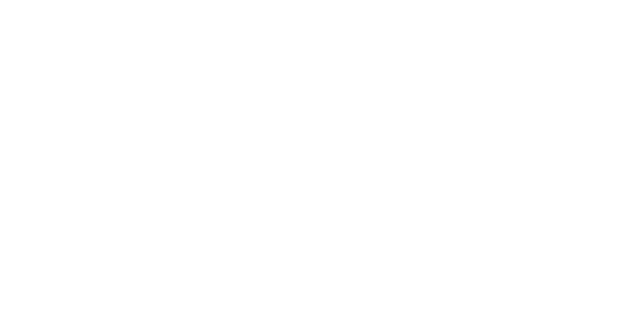
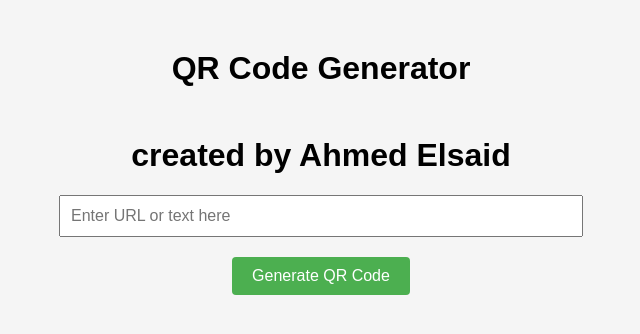
Before and after one commit to a0-0/qr-code-generator, a plain HTML site: page index.html in a window 1280 px wide. Shown: the whole page, without its empty margins (319-959 px from the left). Drawn offline with Linux system fonts and the light colour scheme.

Commit message:
2nd commit

```diff
--- a/index.html
+++ b/index.html
@@ -1,12 +1,24 @@
 <!DOCTYPE html>
-<html lang="en">
+<html>
+
 <head>
-    <meta charset="UTF-8">
-    <meta http-equiv="X-UA-Compatible" content="IE=edge">
-    <meta name="viewport" content="width=device-width, initial-scale=1.0">
-    <title>Qr Code Generator</title>
+    <meta charset="utf-8">
+    <title>QR Code Generator</title>
+    <link rel="stylesheet" href="style.css">
+    <style>
+
+    </style>
 </head>
+
 <body>
+    <h1>QR Code Generator</h1>
+    <h1>created by Ahmed Elsaid</h1>
+    <input type="text" id="qr-input" placeholder="Enter URL or text here">
+    <button onclick="generateQR()">Generate QR Code</button>
+    <div id="qr-code"></div>
+
+    <script src="script.js"></script>
 
 </body>
+
 </html>
--- /dev/null
+++ b/script.js
@@ -0,0 +1,27 @@
+// Function to generate the QR code
+function generateQR() {
+  // Get the user input from the input field
+  var input = document.getElementById('qr-input').value;
+
+  // Check if the input field is empty
+  if (!input) {
+    alert('Please enter some input to generate a QR code');
+    return;
+  }
+
+  // Generate the QR code URL using the Google Charts API
+  var url = 'https://chart.googleapis.com/chart?cht=qr&chs=300x300&chl=' + encodeURIComponent(input);
+
+  // Create an image element with the QR code URL as the source
+  var img = document.createElement('img');
+  img.onload = function () {
+    // Add the image element to the QR code div
+    var qrCodeDiv = document.getElementById('qr-code');
+    qrCodeDiv.innerHTML = '';
+    qrCodeDiv.appendChild(img);
+  }
+  img.onerror = function () {
+    alert('Failed to generate the QR code');
+  }
+  img.src = url;
+}
--- /dev/null
+++ b/style.css
@@ -0,0 +1,38 @@
+/* Add some basic styling to the page */
+body {
+  font-family: Arial, sans-serif;
+  margin: 0;
+  padding: 0;
+  background-color: #f5f5f5;
+}
+
+h1 {
+  text-align: center;
+  margin-top: 50px;
+}
+
+#qr-code {
+  width: 300px;
+  margin: 50px auto;
+}
+
+input[type=text] {
+  display: block;
+  margin: 0 auto 20px;
+  padding: 10px;
+  font-size: 16px;
+  width: 80%;
+  max-width: 500px;
+}
+
+button {
+  display: block;
+  margin: 0 auto;
+  padding: 10px 20px;
+  font-size: 16px;
+  background-color: #4CAF50;
+  color: #fff;
+  border: none;
+  border-radius: 4px;
+  cursor: pointer;
+}
```
Also changed, not shown: css/style.css (deleted), js/index.js (deleted).
